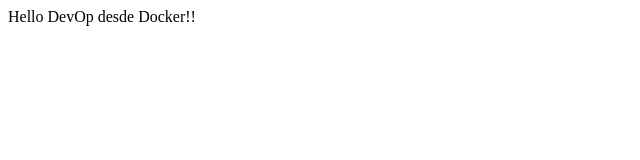
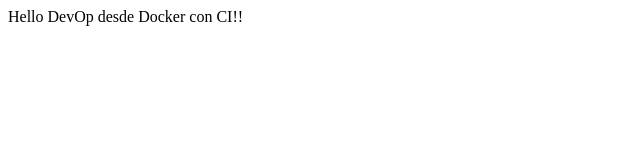
Before and after one commit to davidpolaniaac/devops-demo, a website: page public/index.html in a window 1280 px wide. Shown: the full height of the page, 0-640 px from the left. Drawn offline with Linux system fonts and the light colour scheme.

Commit message:
nuevo saludo

```diff
--- a/public/index.html
+++ b/public/index.html
@@ -3,6 +3,6 @@
     <title>Hola Amigos!</title>
   </head>
   <body>
-    Hello DevOp desde Docker!!
+    Hello DevOp desde Docker con CI!!
   </body>
 </html>
```
